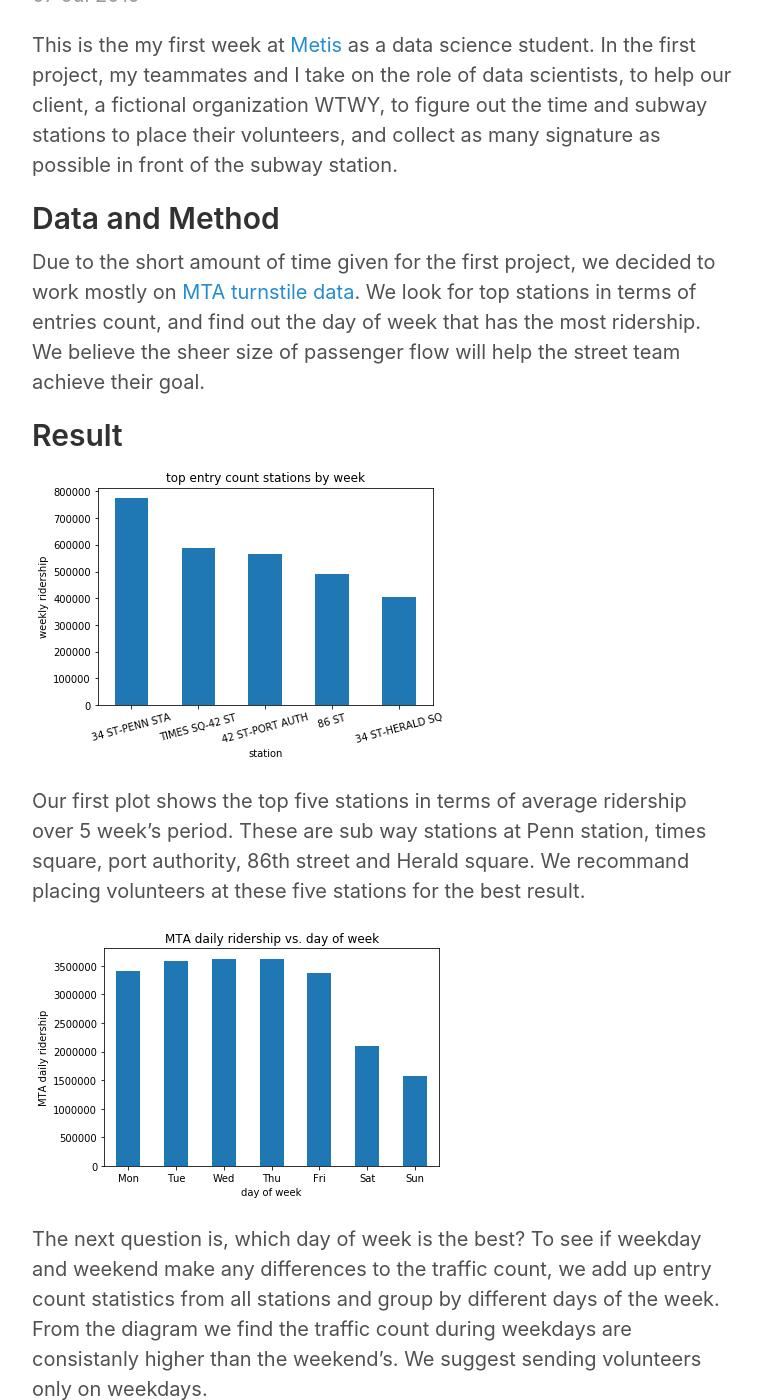
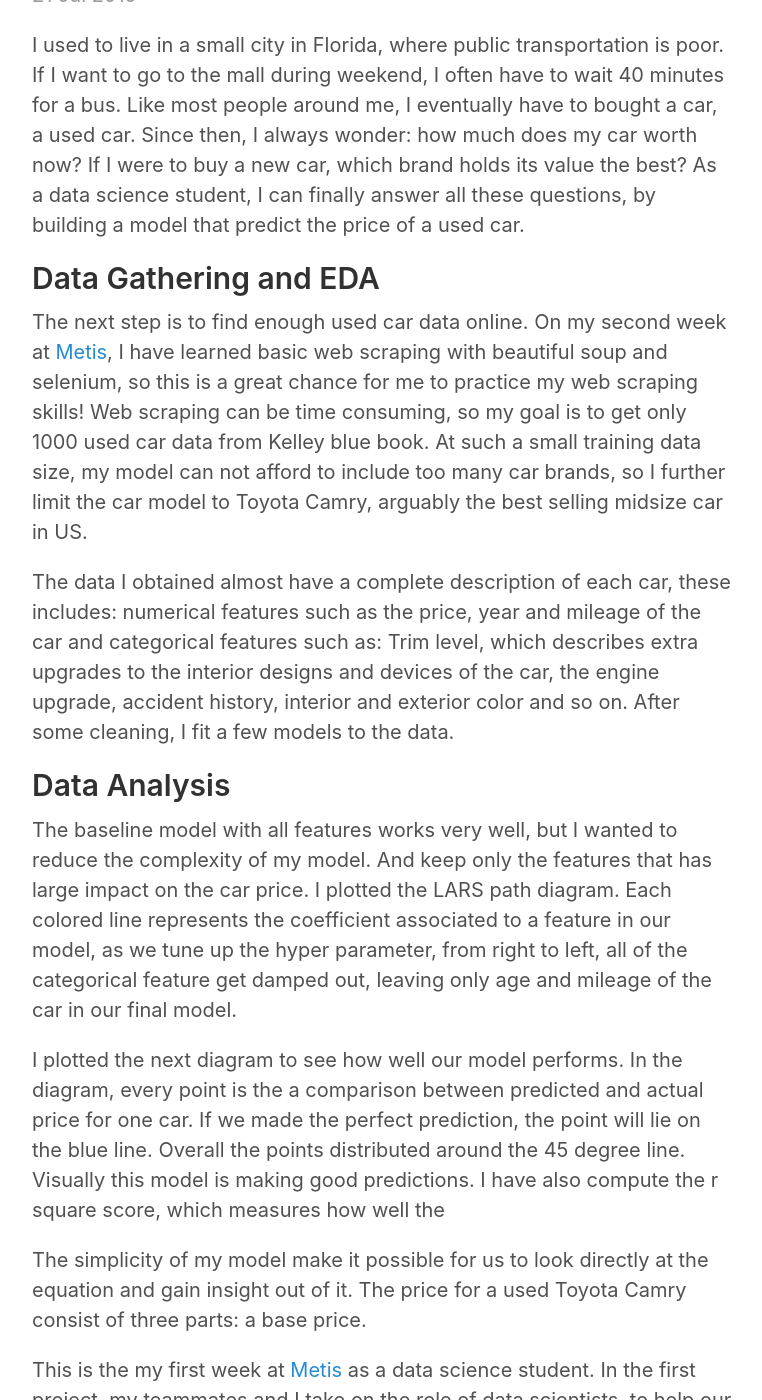
Before and after one commit to xupingwang/xupingwang.github.io, a Jekyll site: the page built from index.html, in a window 1280 px wide and 1400 px high, scrolled down 283 px. Shown: the whole window, without its empty margins (258-1020 px from the left). Built offline with Jekyll 4.4.1, drawn with Linux system fonts in a browser that asks for light colours; the list of posts is cut into pages by our own code; some of the changed text lies outside the part shown.

Commit message:
changed title and add a few paragraphs

```diff
--- a/_config.yml
+++ b/_config.yml
@@ -3,7 +3,7 @@ permalink:           pretty
 
 # Setup
 title:               Xuping Wang
-tagline:             A Moderately Okay Data Science Blog
+tagline:             From physics to data science
 url:                 http://xupingwang.github.io
 paginate:            2
 baseurl:             ""
--- /dev/null
+++ b/_posts/2019-07-21-Project-Luther-Predict-The-Listing-Price-of-a-used-car.md
@@ -0,0 +1,70 @@
+---
+layout: post
+title: Project Luther Predict the Listing Price of a Used Car
+---
+
+I used to live in a small city in Florida, where public transportation is poor. If I want to go to the mall during weekend, I often have to wait 40 minutes for a bus. Like most people around me, I eventually have to bought a car, a used car. Since then, I always wonder: how much does my car worth now? If I were to buy a new car, which brand holds its value the best? As a data science student, I can finally answer all these questions, by building a model that predict the price of a used car.
+
+## Data Gathering and EDA
+
+The next step is to find enough used car data online. On my second week at [Metis](http://thisismetis.com), I have learned basic web scraping with beautiful soup and selenium, so this is a great chance for me to practice my web scraping skills! Web scraping can be time consuming, so my goal is to get only 1000 used car data from Kelley blue book. At such a small training data size, my model can not afford to include too many car brands, so I further limit the car model to Toyota Camry, arguably the best selling midsize car in US.
+
+The data I obtained almost have a complete description of each car, these includes: numerical features such as the price, year and mileage of the car and categorical features such as: Trim level, which describes extra upgrades to the interior designs and devices of the car, the engine upgrade, accident history, interior and exterior color and so on. After some cleaning, I fit a few models to the data.
+
+## Data Analysis
+
+
+
+The baseline model with all features works very well, but I wanted to reduce the complexity of my model. And keep only the features that has large impact on the car price. I plotted the LARS path diagram. Each colored line represents the coefficient associated to a feature in our model, as we tune up the hyper parameter, from right to left, all of the categorical feature get damped out, leaving only age and mileage of the car in our final model.
+
+I plotted the next diagram to see how well our model performs. In the diagram, every point is the a comparison between predicted and actual price for one car. If we made the perfect prediction, the point will lie on the blue line. Overall the points distributed around the 45 degree line. Visually this model is making good predictions. I have also compute the r square score, which measures how well the
+
+The simplicity of my model make it possible for us to look directly at the equation and gain insight out of it. The price for a used Toyota Camry consist of three parts: a base price.
+
+
+
+
+
+
+
+
+
+
+
+
+
+
+
+
+
+
+
+
+This is the my first week at [Metis](http://thisismetis.com) as a data science student. In the first project, my teammates and I take on the role of data scientists, to help our client, a fictional organization WTWY, to figure out the time and subway stations to place their volunteers, and collect as many signature as possible in front of the subway station.
+
+## Data and Method
+
+Due to the short amount of time given for the first project, we decided to work mostly on [MTA turnstile data](http://web.mta.info/developers/turnstile.html). We look for top stations in terms of entries count, and find out the day of week that has the most ridership. We believe the sheer size of passenger flow will help the street team achieve their goal.
+
+## Result
+
+![Image test]({{ site.url }}/images/topstations.png)
+
+Our first plot shows the top five stations in terms of average ridership over 5 week's period. These are sub way stations at Penn station, times square, port authority, 86th street and Herald square. We recommand placing volunteers at these five stations for the best result.
+
+![Image test]({{ site.url }}/images/mtadaily.png)
+
+The next question is, which day of week is the best? To see if weekday and weekend make any differences to the traffic count, we add up entry count statistics from all stations and group by different days of the week. From the diagram we find the traffic count during weekdays are consistanly higher than the weekend's. We suggest sending volunteers only on weekdays.
+
+![Image test]({{ site.url }}/images/fourhour.png)
+
+The last question we can answer is: what is the best time in each weekday for the volunteers to do their work? In the third plot we trace the station averge entry count in a typical day. The traffic volume is the lowest in the midnight, then increases steadily till noon, it peaks during the evening rush hour then drop to minimun again at next day's midnight. The time we suggest is 4pm to 8pm.
+
+## Conclusion
+
+We recommand WTWY send out street teams on weekdays, during evening rush hour from 4pm to 8pm, to the following stations:
+* 34 Street Penn Station
+* Time Square 42nd street station
+* 42nd street Port Authority station
+* 86th street station
+* 34th street Herald Square station
```
Also changed, not shown: 2 other files.
